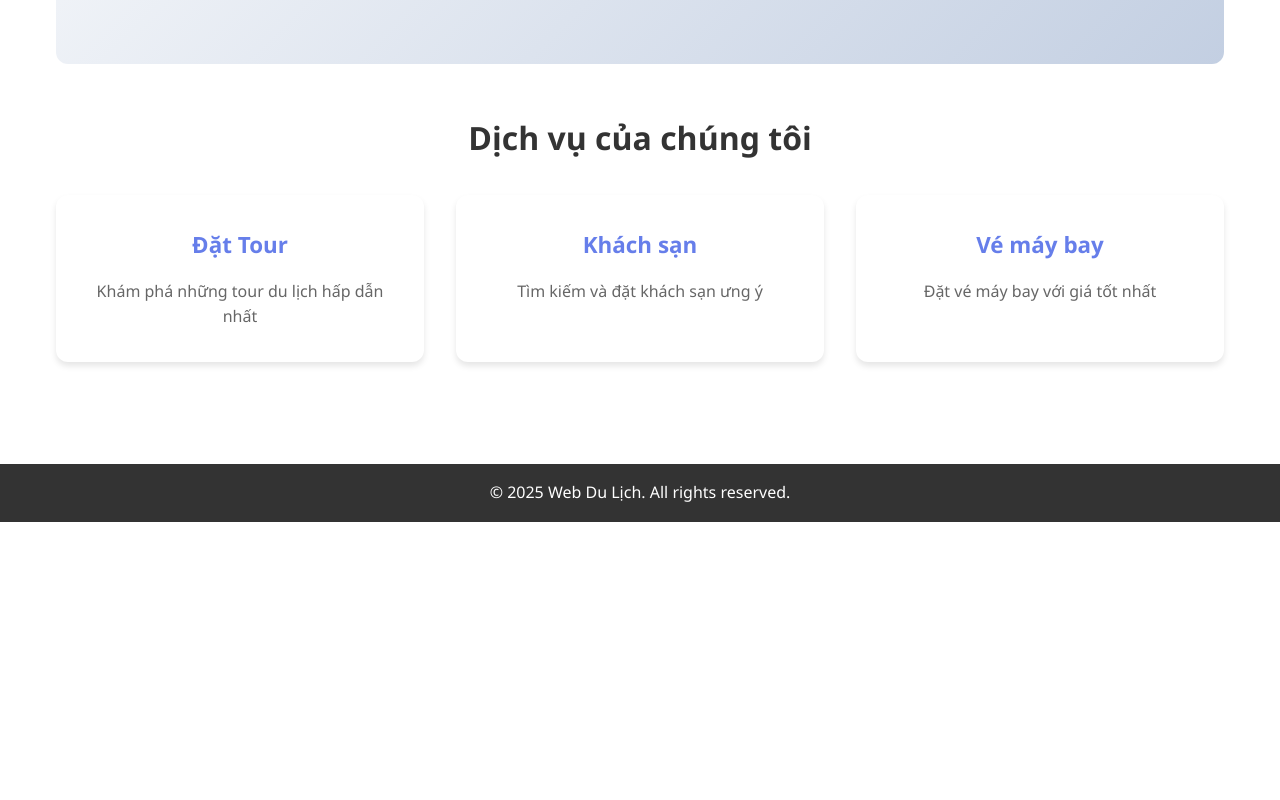
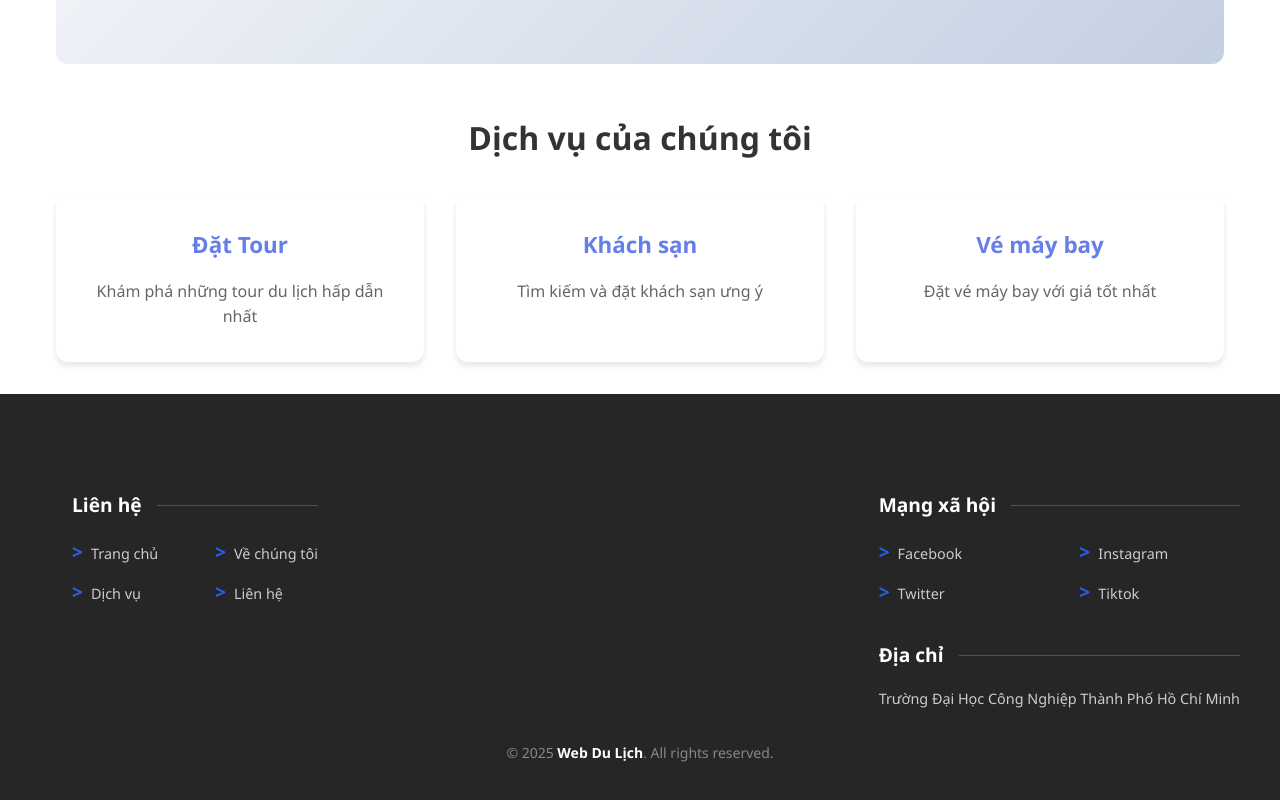
Before and after one commit to MinhKiet05/web-du-lich, a React (Vite) app: page / in a window 1280 px wide. Shown: the part 278-1078 px from the top of the page. Before the commit the page ends 800 px from the top, so only its background shows below. Built offline with nearby package versions, Linux system fonts and the light colour scheme; no server answers.

Commit message:
Chưa xong css

```diff
--- a/src/components/footer/Footer.module.css
+++ b/src/components/footer/Footer.module.css
@@ -1,14 +1,109 @@
 /*css cho footer*/
 .footer {
-  background: #333;
-  color: white;
-  padding: 1rem 0;
+  background: linear-gradient(
+      rgba(0, 0, 0, 0.85),
+      rgba(0, 0, 0, 0.85)
+    ),
+    url('');
+  padding: 6rem 0 4rem 0;
   margin-top: auto;
 }
 
 .container {
   max-width: 1200px;
-  margin: 0 auto;
-  padding: 0 1rem;
+  margin: 0   auto;
+  padding: 0;
   text-align: center;
 }
+.footerContent{
+  display:flex;
+  justify-content: space-between;
+  flex-wrap: wrap;
+  gap: 2rem;
+  /* border: 1px solid #333; */
+  margin-bottom: 2rem;
+}
+.columnLeft{
+  padding: 0 2rem;
+}
+.columnLeft h3{
+  text-align: left;
+  font-size: 1.2rem;
+  margin-bottom: 1rem;
+  position: relative;
+}
+.titleContainer{
+  display:flex;
+  align-items: center;
+  gap: 15px;
+  color: white;
+  font-size: 1.2rem;
+  font-weight: 600;
+  margin-bottom: 20px;
+}
+.titleContainer::after{
+  content:"";
+  flex: 1;
+  height: 1px;
+  background-color: rgba(255, 255, 255, 0.2);
+}
+.linksGrid, .socialLinks{
+  display: grid;
+  grid-template-columns: repeat(2, 1fr);
+  gap: 10px 40px;
+}
+.linksGrid a, .socialLinks a{
+  color: #ccc;
+  text-decoration: none;
+  text-align: left;
+  font-size: 0.9rem;
+  display: block;
+  align-items: center;
+  transition: all 0.3 ease;
+}
+.linksGrid a::before, .socialLinks a::before{
+  content: ">";
+  margin-right:8px;
+  color: #2563eb;
+  font-weight: bold;
+  font-size: 1.2rem;
+  transition: all 0.3 ease;
+}
+.linksGrid a:hover, .socialLinks a:hover{
+  color: white;
+  padding-left: 5px;
+}
+.linksGrid a:hover::before{
+  transform: translateX(3px);
+  color: #ffffff;
+}
+.columnRight{
+  display: flex;
+  flex-direction: column;
+  gap: 2rem;
+}
+.subColumn h3{
+  text-align: left;
+  font-size: 1.2rem;
+  margin-bottom: 1rem;
+  position: relative;
+}
+.subColumn p{
+  font-size: 0.9rem;
+  color: #ccc;
+
+}
+.copyright{
+  text-align: center;
+  font-size: 0.9rem;
+  color: #666;
+}
+.copyright p{
+  color: #888;
+  font-size: 14px;
+}
+.brandName{
+  color: white;
+  font-weight: 600;
+
+}
--- a/src/components/footer/Footer.tsx
+++ b/src/components/footer/Footer.tsx
@@ -5,7 +5,35 @@ export default function Footer() {
     return (
         <footer className={styles.footer}>
             <div className={styles.container}>
-                <p>&copy; 2025 Web Du Lịch. All rights reserved.</p>
+                <div className ={styles.footerContent}>
+                    <div className ={styles.columnLeft}>
+                        <h3 className={styles.titleContainer}>Liên hệ</h3>
+                        <div className={styles.linksGrid}>
+                            <a href="#">Trang chủ</a>
+                            <a href="#">Về chúng tôi</a>
+                            <a href="#">Dịch vụ</a>
+                            <a href="#">Liên hệ</a>
+                        </div>
+                    </div>
+                    <div className ={styles.columnRight}>
+                        <div className={styles.subColumn}>
+                            <h3 className={styles.titleContainer}>Mạng xã hội</h3>
+                            <div className={styles.socialLinks}>
+                                <a href="#">Facebook</a>
+                                <a href="#">Instagram</a>
+                                <a href="#">Twitter</a>
+                                <a href="#">Tiktok</a>
+                            </div>
+                        </div>
+                        <div className={styles.subColumn}>
+                            <h3 className={styles.titleContainer}>Địa chỉ</h3>
+                            <p>Trường Đại Học Công Nghiệp Thành Phố Hồ Chí Minh</p>
+                        </div>
+                    </div>
+                </div>
+                <div className={styles.copyright}>
+                    <p>&copy; 2025<span className={styles.brandName}> Web Du Lịch</span>. All rights reserved.</p>
+                </div>
             </div>
         </footer>
     );
```
